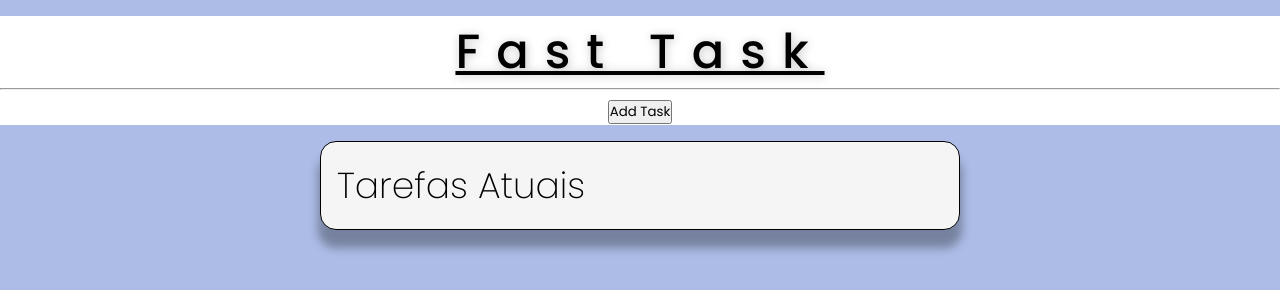
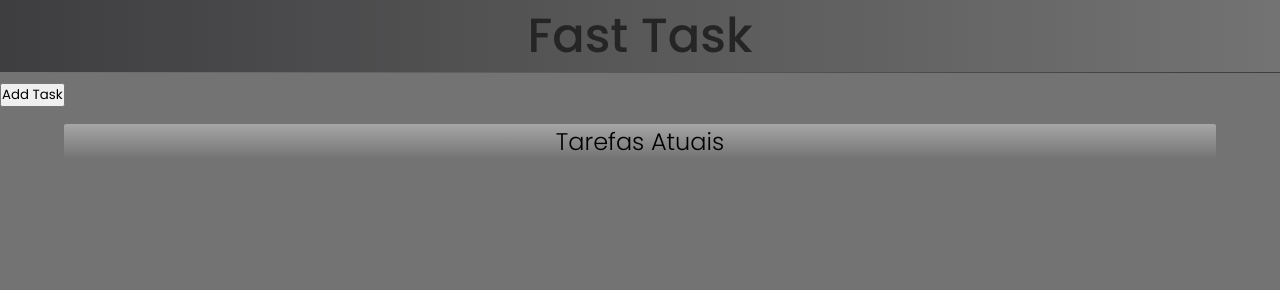
Before and after one commit to DeividSouSan/fast-task, a plain HTML site: page index.html in a window 1280 px wide. Drawn offline with Linux system fonts and the light colour scheme; files that its build step writes are made by us from their sources; files whose address does not match are found by name.

Commit message:
chore: moved style files to styles folder

```diff
--- a/style.css
+++ b/styles/style.css
@@ -1,5 +1,10 @@
 :root {
     --f-size: 1rem;
+    --black: #0C0C0D;
+    --weak-black: #252526;
+    --strong-gray: #3E3E40;
+    --medium-gray: #737373;
+    --light-gray: #A6A6A6;
 }
 
 * {
@@ -7,17 +12,6 @@
     padding: 0;
     box-sizing: border-box;
     font-family: 'Poppins', sans-serif;
-}
-
-
-@media screen and (max-width: 425px) {
-    body {
-        font-size: calc(var(--f-size) + 0rem);
-    }
-
-    header {
-        letter-spacing: normal;
-    }
 }
 
 @media screen and (min-width: 426px) {
@@ -28,21 +22,24 @@
 }
 
 body {
-    background-color: #ACBCE6;
-    color: rgb(0, 0, 0);
+    background-color: var(--medium-gray);
 }
 
 header {
-    text-align: center;
-    text-shadow: 1px 1px 10px rgba(0, 0, 0, 0.234);
-    text-decoration: underline;
-    letter-spacing: 1rem;
-    background-color: white;
 
-    margin-top: 1rem;
 
-    >h1 {
+    > .page-title {
+        text-align: center;
+        background-image: linear-gradient(to right, var(--strong-gray), var(--medium-gray));
+        color: var(--weak-black);
         font-weight: 500;
+    }
+
+    > .title-bottom-border {
+        border: none;
+        outline: none;
+        height: 1px;
+        background-image: linear-gradient(to right, var(--medium-gray),var(--strong-gray));
     }
 }
 
@@ -113,11 +110,6 @@ form {
     }
 }
 
-@media screen and (max-width: 425px) {
-    .tarefasAtuais {
-        width: 80%;
-    }
-}
 
 @media screen and (min-width: 426px) {
     .tarefasAtuais {
@@ -126,34 +118,34 @@ form {
 }
 
 .tarefasAtuais {
+    width: 90%;
+
     margin: 1rem;
-    padding: 1rem;
+    padding: 0 1rem;
 
-    background-color: whitesmoke;
-    border: 1px solid rgb(0, 0, 0);
-    border-radius: 1rem;
-    box-shadow: 0 1rem 10px 2px rgba(0, 0, 0, 0.31);
+    background-color: var(--medium-gray);
+    background-image: linear-gradient(to bottom, var(--light-gray), var(--medium-gray));
+    border-radius: 2px;
 
-    >h2 {
-        font-weight: 200;
+    > .section-title {
+        text-align: center;
+        font-size: 1.5rem;
+        font-weight: 300;
     }
 }
 
 .taskCard {
     color: black;
-    background-color: #6588E0;
+    background-color: white;
+
     font-weight: 300;
 
     width: 100%;
-    border: 1px solid black;
-    border-radius: 0.25rem;
-    box-shadow: 0 0 10px 1px #25252570;
 
-    margin: 1rem 0;
+    margin: 5px 0;
     padding-left: 1rem;
 }
 
-.taskCard:hover {
-    filter: brightness(0.8);
-    cursor: pointer;
+.taskCard::before {
+    content: "> ";
 }
```
